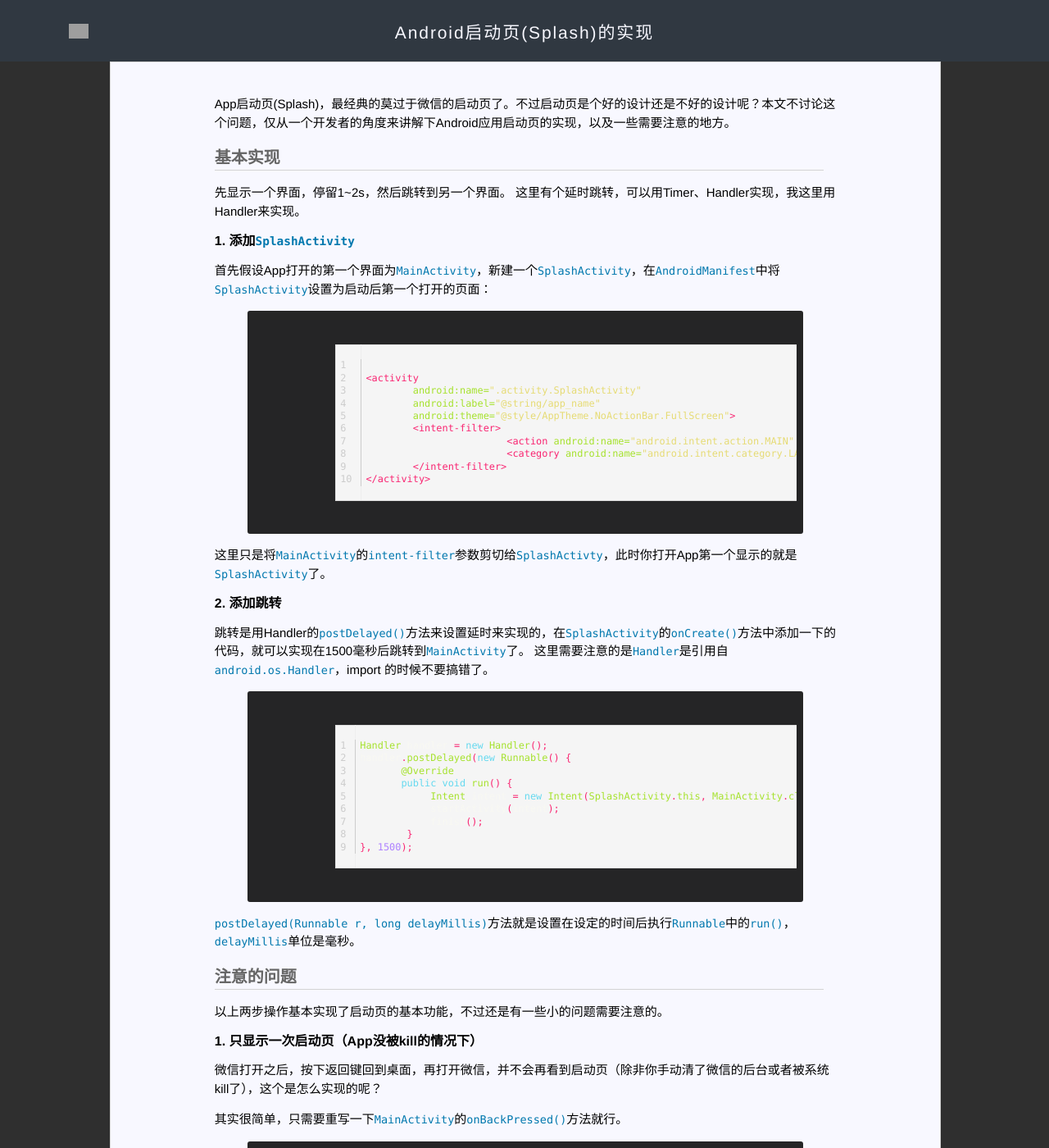
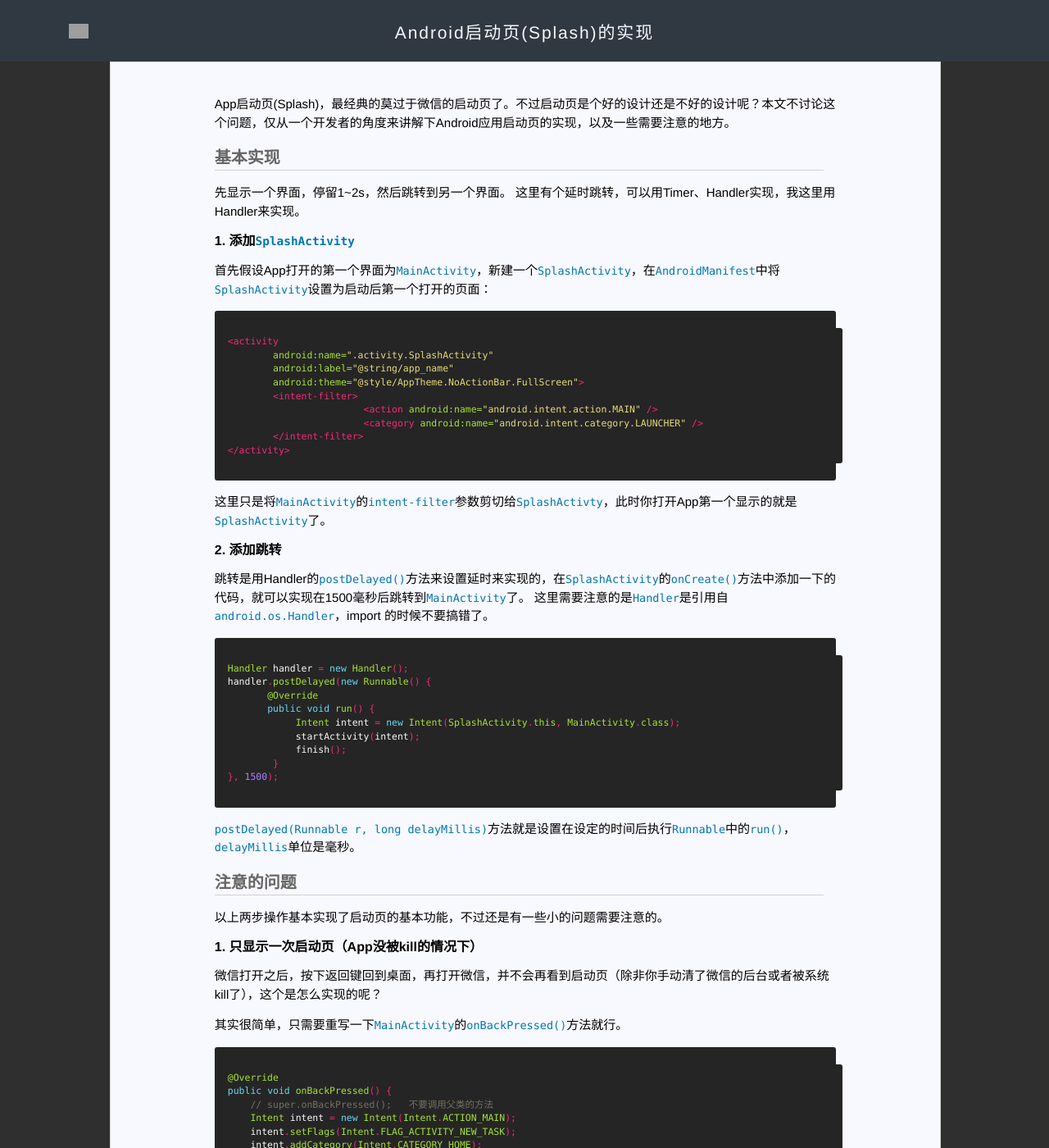
Before and after one commit to laobie/laobie.github.io, a Jekyll site: the page built from _posts/2015-11-18-android-splash.md, in a window 1280 px wide and 1400 px high. Shown: the whole window at 82% size. Built offline with Jekyll 4.4.1, drawn with Linux system fonts in a browser that asks for light colours; comment, search, counter and statistics services are not loaded; grey boxes are pictures that could not be loaded.

Commit message:
update jekyll

```diff
--- a/_config.yml
+++ b/_config.yml
@@ -1,6 +1,8 @@
-highlighter: pygments
+highlighter: rouge
 gems: [jekyll-paginate]
 encoding: utf-8
 paginate: 6
 paginate_path: "page:num"
 markdown: kramdown
+kramdown:
+  syntax_highlighter: rouge
--- a/_layouts/post.html
+++ b/_layouts/post.html
@@ -1,7 +1,7 @@
 <!DOCTYPE html PUBLIC "-//W3C//DTD XHTML 1.0 Transitional//EN" "http://www.w3.org/TR/xhtml1/DTD/xhtml1-transitional.dtd">
 <html xmlns="http://www.w3.org/1999/xhtml">
     <link rel="stylesheet" type="text/css" href="/assets/css/post.css">
-    <link rel="stylesheet" type="text/css" href="/assets/css/syntax.css">
+    <link rel="stylesheet"  href="/assets/css/syntax.css">
     <head>
         <meta http-equiv="Content-Type" content="text/html; charset=UTF-8" />
         <title>{{page.title}}</title>
--- a/_posts/2015-11-18-android-splash.md
+++ b/_posts/2015-11-18-android-splash.md
@@ -14,7 +14,7 @@
 #### 1. 添加`SplashActivity`
 首先假设App打开的第一个界面为`MainActivity`，新建一个`SplashActivity`，在`AndroidManifest`中将`SplashActivity`设置为启动后第一个打开的页面：
 
-{% highlight xml linenos %}
+~~~xml
 <activity
       	android:name=".activity.SplashActivity"
       	android:label="@string/app_name"
@@ -24,7 +24,7 @@
             	 	<category android:name="android.intent.category.LAUNCHER" />
       	</intent-filter>
 </activity>
-{% endhighlight %}
+~~~
 
   这里只是将`MainActivity`的`intent-filter`参数剪切给`SplashActivty`，此时你打开App第一个显示的就是`SplashActivity`了。
 
@@ -32,7 +32,7 @@
 跳转是用Handler的`postDelayed()`方法来设置延时来实现的，在`SplashActivity`的`onCreate()`方法中添加一下的代码，就可以实现在1500毫秒后跳转到`MainActivity`了。
 这里需要注意的是`Handler`是引用自`android.os.Handler`，import 的时候不要搞错了。
 
-{% highlight java linenos %}
+~~~java
 Handler handler = new Handler();
 handler.postDelayed(new Runnable() {
        @Override
@@ -42,7 +42,7 @@
             finish();
         }
 }, 1500);
-{% endhighlight %}
+~~~
 
 `postDelayed(Runnable r, long delayMillis)`方法就是设置在设定的时间后执行`Runnable`中的`run()`，`delayMillis`单位是毫秒。
 
@@ -54,7 +54,7 @@
 
 其实很简单，只需要重写一下`MainActivity`的`onBackPressed()`方法就行。
 
-{% highlight java linenos %}
+~~~java
 @Override
 public void onBackPressed() {
     // super.onBackPressed(); 	不要调用父类的方法
@@ -63,7 +63,7 @@
     intent.addCategory(Intent.CATEGORY_HOME);
     startActivity(intent);
 }
-{% endhighlight %}
+~~~
 
 以上就实现了和微信一样的效果。
 
```
